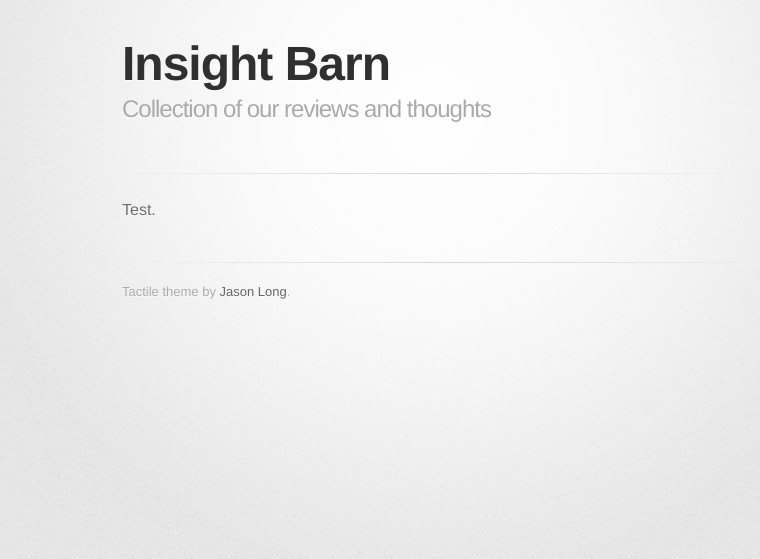
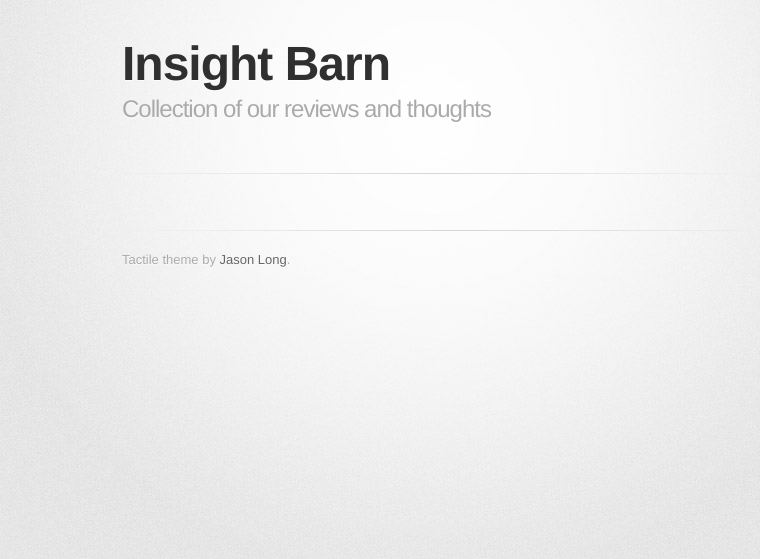
Before and after one commit to insightbarn/insightbarn.github.com, a Jekyll site: the page built from index.html, in a window 1280 px wide. Shown: the top 559 px of the page, without its empty margins (208-968 px from the left). Built offline with Jekyll 4.4.1, drawn with Linux system fonts in a browser that asks for light colours; some web fonts are replaced; Markdown is read by kramdown in place of the engine named in the settings.

Commit message:
moving listing again from layout template to index

```diff
--- a/_layouts/main.html
+++ b/_layouts/main.html
@@ -25,16 +25,6 @@
         <hr>
         {{ content }}
 
-        <section id="main_content">
-          {% for post in site.posts %}
-          <div class="main_list_item">
-            <p><h2><a href="{{ post.url }}">{{ post.title }}</a></h2>{{ post.date | date_to_string }}</p>
-            <p>{{ post.content | strip_html | truncatewords: 55 }}</p>
-            <p><a href="{{ post.url }}">Read more ...</a></p>
-          </div>
-          {% endfor %}
-        </section>
-
         <footer>
           Tactile theme by <a href="http://twitter.com/jasonlong">Jason Long</a>.
         </footer>
--- a/index.html
+++ b/index.html
@@ -3,4 +3,12 @@
 layout: main
 ---
 
-Test.
+        <section id="main_content">
+          {% for post in site.posts %}
+          <div class="main_list_item">
+            <p><h2><a href="{{ post.url }}">{{ post.title }}</a></h2>{{ post.date | date_to_string }}</p>
+            <p>{{ post.content | strip_html | truncatewords: 55 }}</p>
+            <p><a href="{{ post.url }}">Read more ...</a></p>
+          </div>
+          {% endfor %}
+        </section>
```
